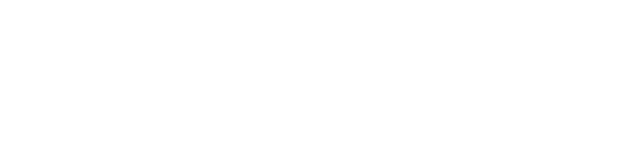
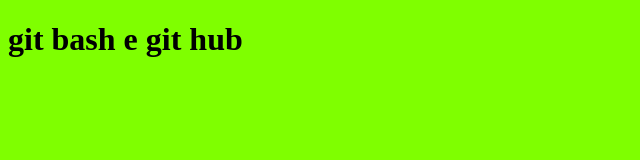
Before and after one commit to MariaC-GG/git_bash02, a plain HTML site: page index.html in a window 1280 px wide. Shown: the whole page, without its empty margins (0-640 px from the left). Drawn offline with Linux system fonts and the light colour scheme.

Commit message:
adicionado o css

```diff
--- a/index.html
+++ b/index.html
@@ -4,9 +4,10 @@
     <meta charset="UTF-8">
     <meta http-equiv="X-UA-Compatible" content="IE=edge">
     <meta name="viewport" content="width=device-width, initial-scale=1.0">
+    <link rel="stylesheet" href="style.css">
     <title>git</title>
 </head>
 <body>
-
+    <h1>git bash e git hub</h1>
 </body>
 </html>
--- /dev/null
+++ b/style.css
@@ -0,0 +1,3 @@
+body{
+    background-color: chartreuse;
+}
```
